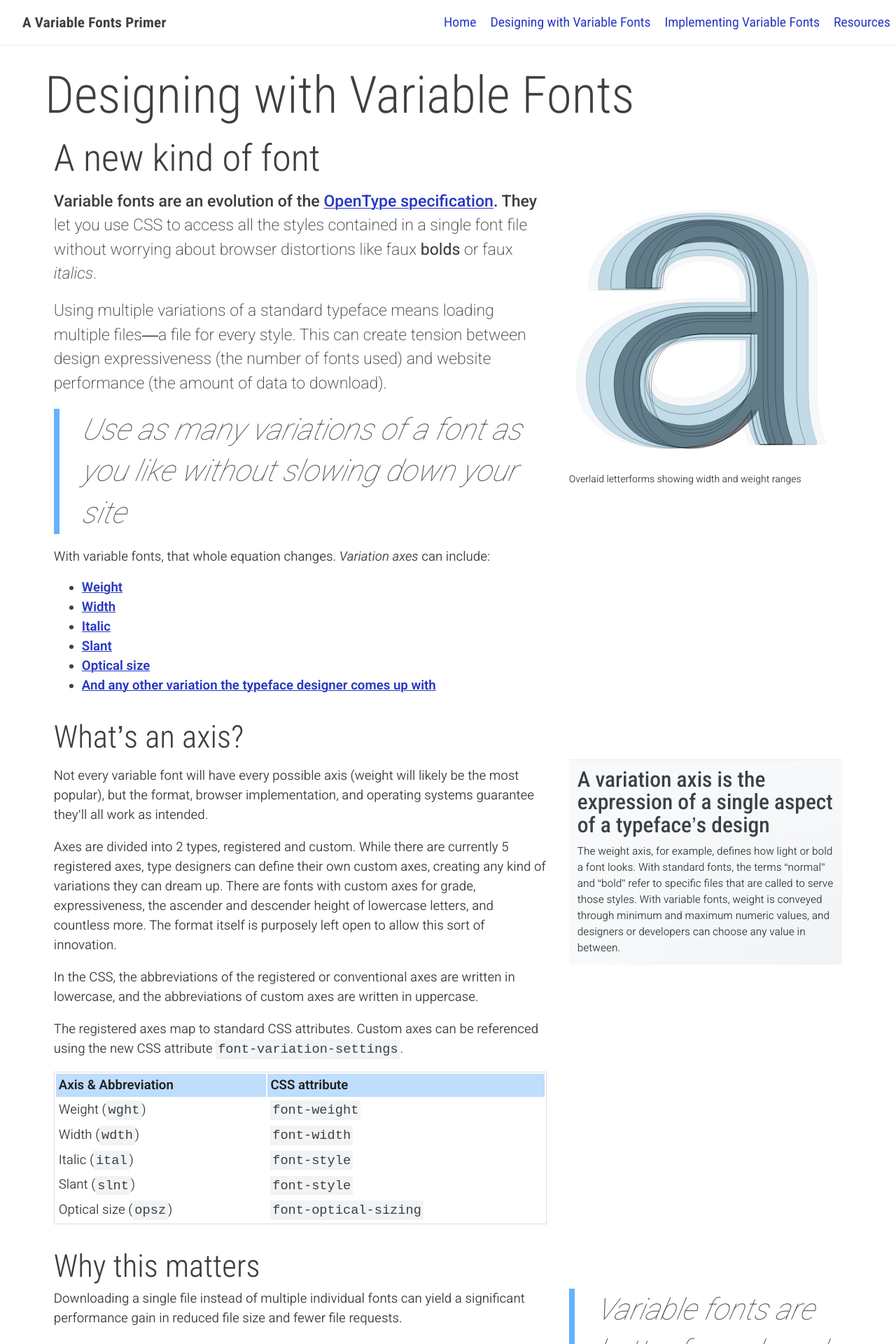
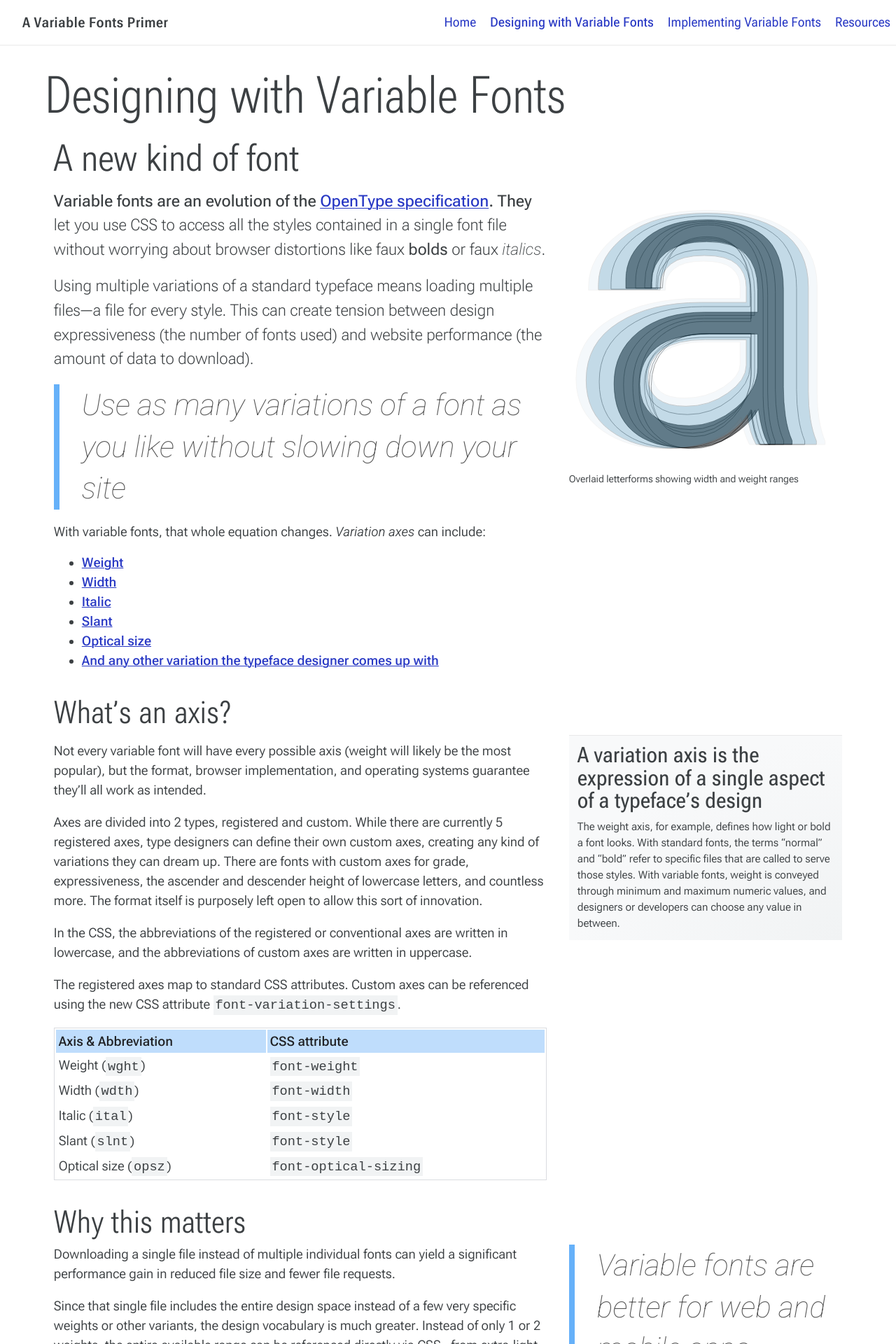
Before and after one commit to jpamental/variable-fonts, a Jekyll site: the page built from pages/about_variable_fonts.html, in a window 1280 px wide. Shown: the top 1920 px of the page at 70% size. Built offline with Jekyll 4.4.1, drawn with Linux system fonts in a browser that asks for light colours; a style sheet for code colours, icons or effects is not loaded; some of the changed text lies outside the part shown.

Commit message:
Fix font weight rendering issue in Safari
Back to using Roboto Delta for body copy, Roboto Variable for italics/slant (this is a font issue in Safari)

```diff
--- a/_includes/beatrice/00-global/_03-helpers.scss
+++ b/_includes/beatrice/00-global/_03-helpers.scss
@@ -9,7 +9,8 @@
 $sans-serif-novf: "Roboto", $sans-serif-fallback;
 
 $serif: "Roboto Slab", $serif-fallback;
-$sans-serif: "Roboto Variable", $sans-serif-fallback;
+$sans-serif: "Roboto Delta Variable", $sans-serif-fallback;
+$sans-serif-slant: "Roboto Variable", $sans-serif-fallback;
 
 @mixin content-width() {
   max-width: 40rem;
--- a/_includes/beatrice/01-atoms/01-typography/_01-typography.scss
+++ b/_includes/beatrice/01-atoms/01-typography/_01-typography.scss
@@ -179,6 +179,7 @@
 
 em {
   @supports (font-variation-settings: normal) {
+    font-family: $sans-serif-slant;
     font-synthesis: none;
     --p-vf-slnt: -12;
   }
--- a/_includes/beatrice/02-molecules/01-menus/_main-menu.scss
+++ b/_includes/beatrice/02-molecules/01-menus/_main-menu.scss
@@ -41,6 +41,7 @@
       text-decoration: none;
       &.active {
         --color-text-link-visited: #{$color-blue-900};
+        font-weight: 525;
       }
     }
     &:hover,
--- a/_includes/beatrice/02-molecules/02-blockquote/_blockquote.scss
+++ b/_includes/beatrice/02-molecules/02-blockquote/_blockquote.scss
@@ -13,7 +13,8 @@
   }
 
   p {
-  	color: $color-gray;
+    color: $color-gray;
+    font-family: $sans-serif-slant;
   	font-style: italic;
     font-weight: 100;
     margin-left: 0;
@@ -35,6 +36,7 @@
       --text-opsz: calc( var(--p-font-size-min) * var(--text-size-base) );
       color: $color-gray;
       font-style: italic;
+      font-synthesis: none;
       font-weight: var(--p-vf-wght);
 
       @media (min-width: $bp--xxlarge) {
```
Also changed, not shown: assets/css/styles.css, 1 other file.
